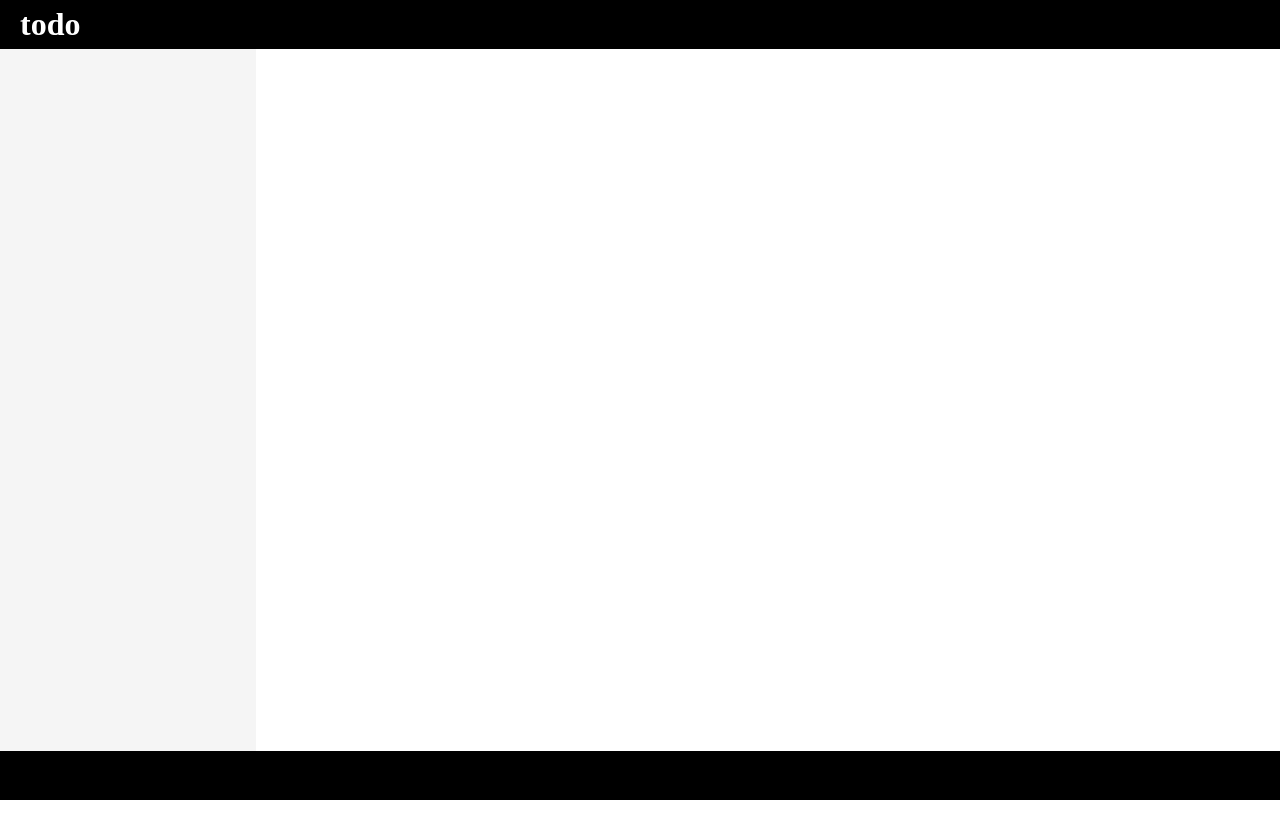
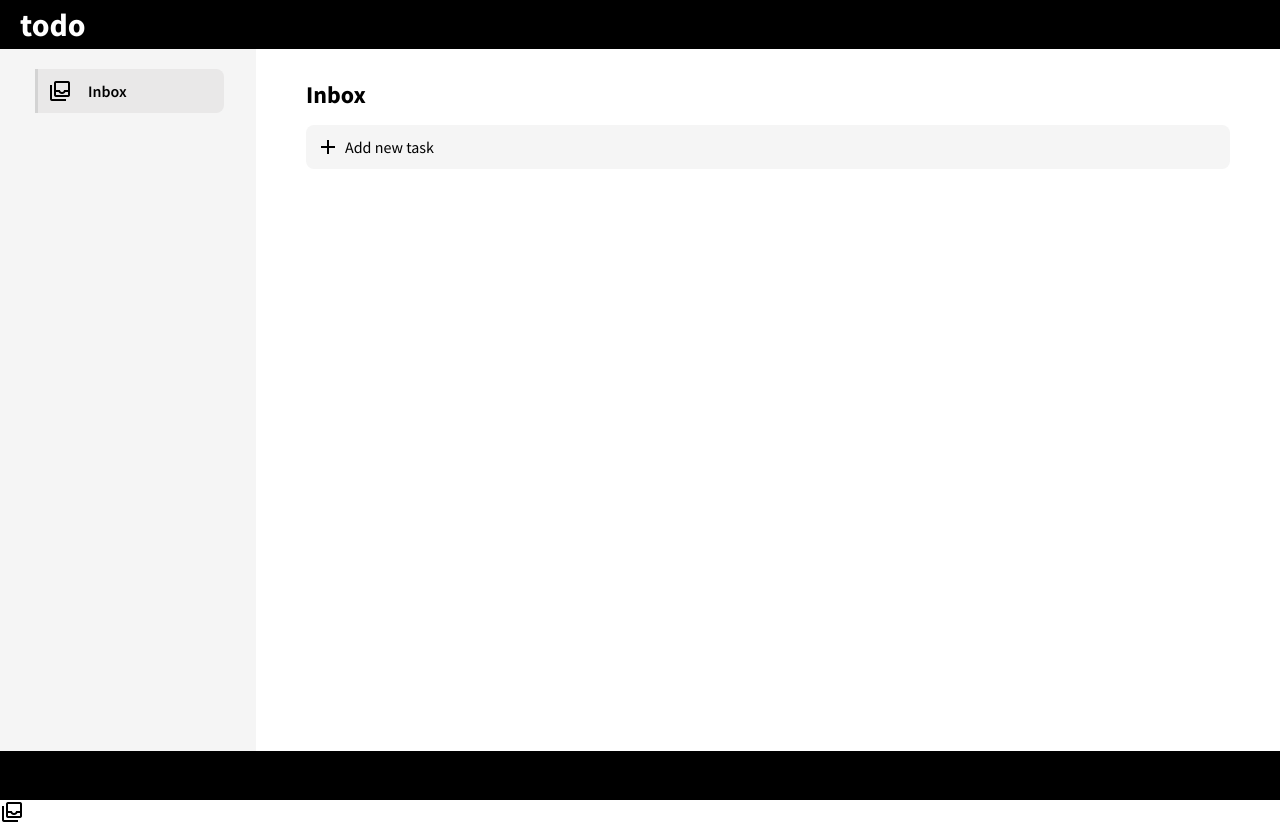
Before and after one commit to lazingbird/todo-list, a website built with webpack: page dist/index.html in a window 1280 px wide. Before the commit the page ends 800 px from the top, so only its background shows below. Built offline with nearby package versions, Linux system fonts and the light colour scheme.

Commit message:
update basic structure

```diff
--- a/src/modules/UI.js
+++ b/src/modules/UI.js
@@ -16,8 +16,63 @@ function renderUI() {
   //   create and append two different sections to divide the main container
   const projectsDisplay = createHtmlElement('div', 'projectsDisplay');
   const tasksDisplay = createHtmlElement('div', 'tasksDisplay');
+
   mainContainer.appendChild(projectsDisplay);
   mainContainer.appendChild(tasksDisplay);
+
+  // create projectsDisplay's navigation menu
+  const navItems = ['Inbox'];
+
+  const navContainer = createHtmlElement('nav', 'navContainer');
+  const navList = createHtmlElement('ul', 'navList');
+  navContainer.appendChild(navList);
+
+  navItems.forEach((item) => {
+    let newItem = createHtmlElement('li', null, ['navItem']);
+    let newItemIcon = createHtmlElement(
+      'span',
+      null,
+      ['material-symbols-outlined'],
+      'all_inbox'
+    );
+    let newItemButton = createHtmlElement('button', null, null, item);
+
+    newItem.appendChild(newItemIcon);
+    newItem.appendChild(newItemButton);
+    navList.appendChild(newItem);
+  });
+
+  projectsDisplay.appendChild(navContainer);
+
+  // create and append tasksDisplay's basic interface and create an "add new task" button
+
+  const tasksDisplayInterface = createHtmlElement(
+    'div',
+    'tasksDisplayInterface'
+  );
+
+  const tasksDisplayTitle = createHtmlElement(
+    'h2',
+    'tasksDisplayTitle',
+    null,
+    'Inbox'
+  );
+  const addNewTaskButton = createHtmlElement('button', 'addNewTaskButton');
+  const addNewTaskIcon = createHtmlElement(
+    'span',
+    null,
+    ['material-symbols-outlined'],
+    'add'
+  );
+  const addNewTaskText = createHtmlElement('p', null, null, 'Add new task');
+
+  addNewTaskButton.appendChild(addNewTaskIcon);
+  addNewTaskButton.appendChild(addNewTaskText);
+
+  tasksDisplayInterface.appendChild(tasksDisplayTitle);
+  tasksDisplayInterface.appendChild(addNewTaskButton);
+
+  tasksDisplay.appendChild(tasksDisplayInterface);
 }
 
 export { renderUI };
--- /dev/null
+++ b/src/modules/tasks-handler.js
@@ -0,0 +1,7 @@
+import { createHtmlElement, contentElement } from '..';
+
+defaultProject = [];
+
+const taskFactory = (name, date) => {
+  return { name, date };
+};
--- a/webpack.config.js
+++ b/webpack.config.js
@@ -8,4 +8,12 @@ module.exports = {
     filename: 'main.js',
     path: path.resolve(__dirname, 'dist'),
   },
+  module: {
+    rules: [
+      {
+        test: /\.(png|svg|jpg|jpeg|gif)$/i,
+        type: 'asset/resource',
+      },
+    ],
+  },
 };
```
Also changed, not shown: dist/index.html, dist/main.js, dist/style.css, images/inbox.svg (added).
